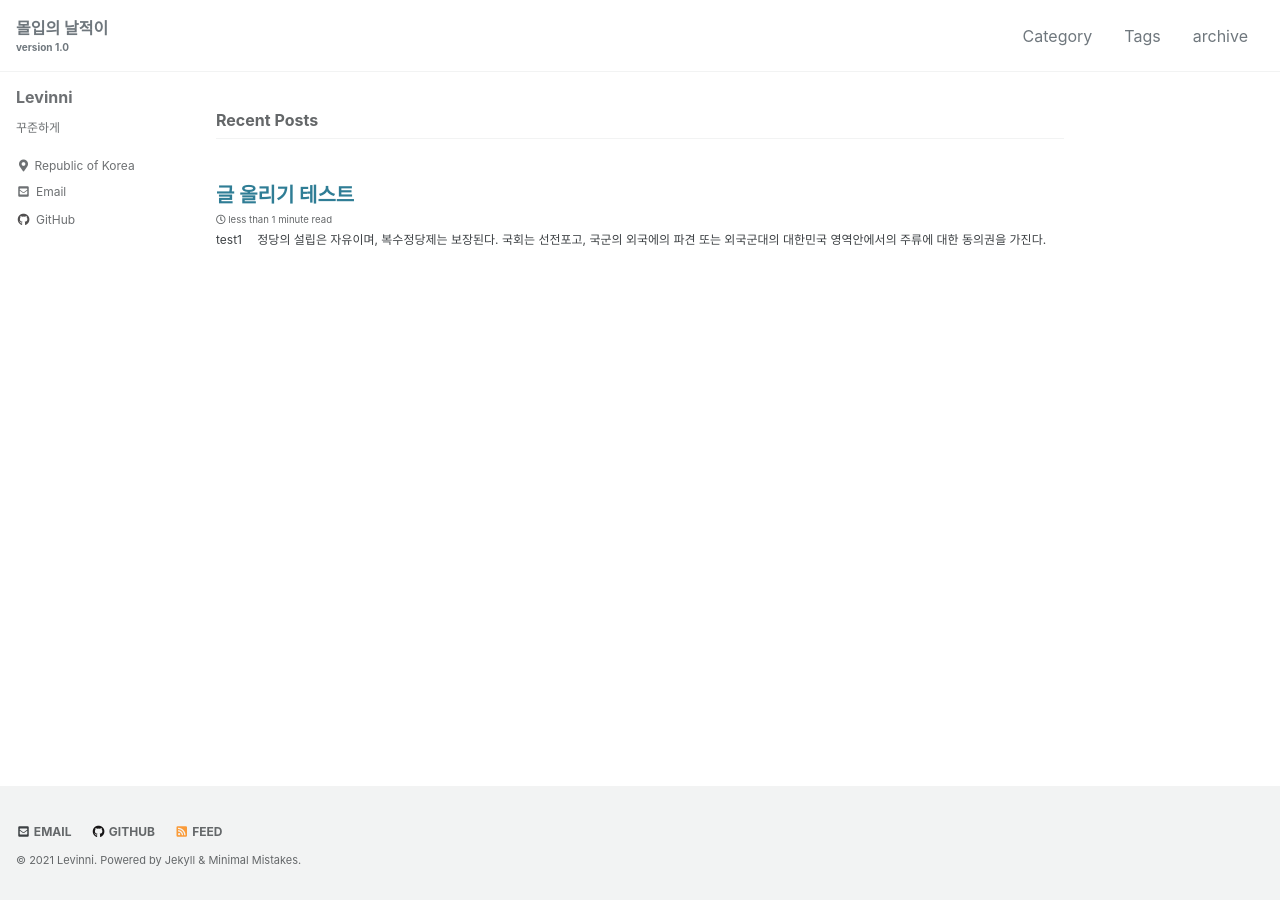
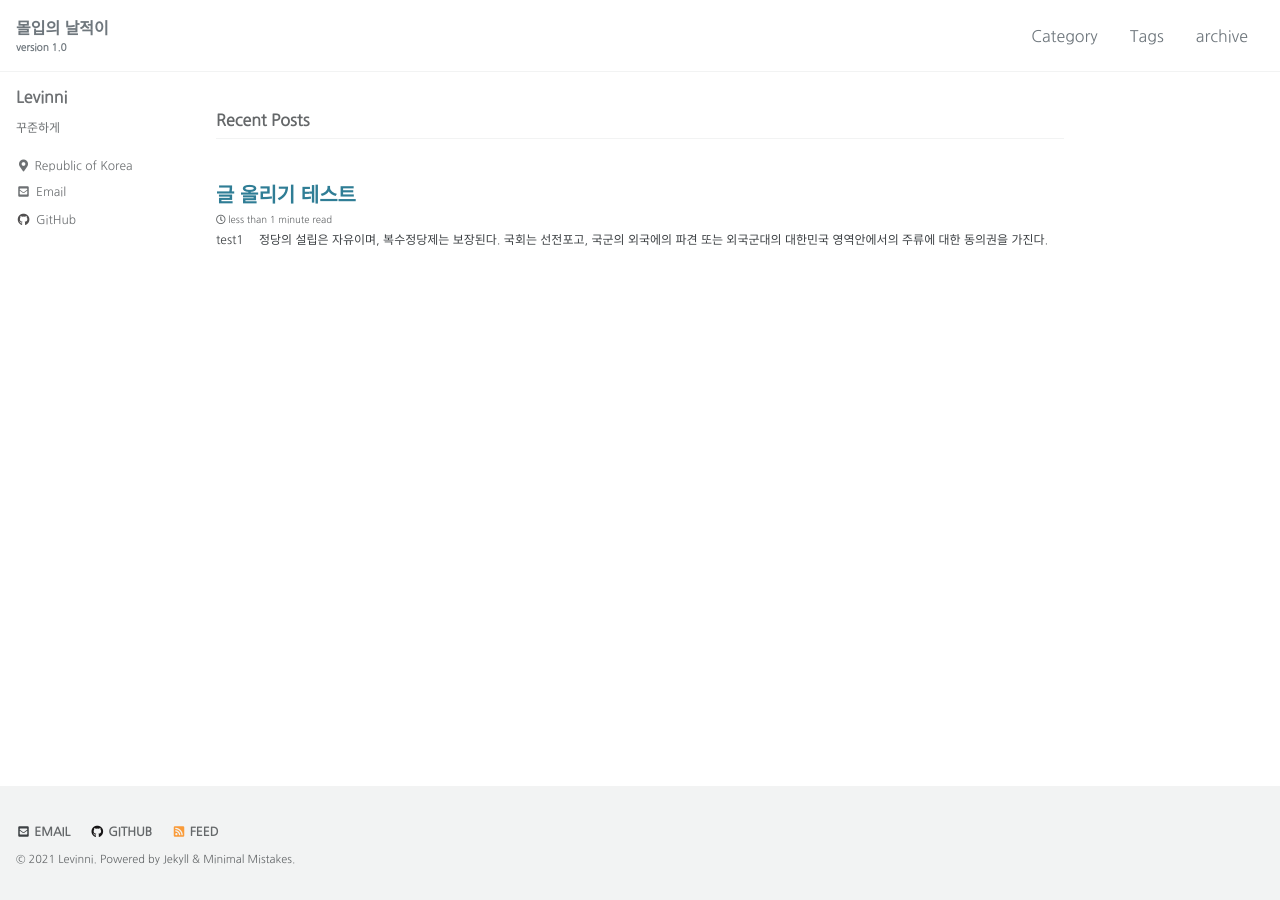
Before and after one commit to bobok-developer/bobok-developer.github.io, a Jekyll site: the page built from index.html, in a window 1280 px wide. Built offline with Jekyll 4.4.1, drawn with Linux system fonts in a browser that asks for light colours; cached includes are drawn as plain includes; the list of posts is cut into pages by our own code.

Commit message:
나눔고딕 폰트 설정

```diff
--- a/_sass/minimal-mistakes/_variables.scss
+++ b/_sass/minimal-mistakes/_variables.scss
@@ -14,7 +14,7 @@ $indent-var: 1.3em !default;
 
 /* system typefaces */
 $serif: Georgia, Times, serif !default;
-$sans-serif: -apple-system, BlinkMacSystemFont, "Roboto", "Segoe UI",
+$sans-serif: 'Nanum Gothic', -apple-system, BlinkMacSystemFont, "Roboto", "Segoe UI",
   "Helvetica Neue", "Lucida Grande", Arial, sans-serif !default;
 $monospace: Monaco, Consolas, "Lucida Console", monospace !default;
 
--- a/assets/css/main.scss
+++ b/assets/css/main.scss
@@ -6,3 +6,5 @@
 
 @import "minimal-mistakes/skins/{{ site.minimal_mistakes_skin | default: 'default' }}"; // skin
 @import "minimal-mistakes"; // main partials
+
+@import url('https://fonts.googleapis.com/css2?family=Nanum+Gothic&display=swap');
```
